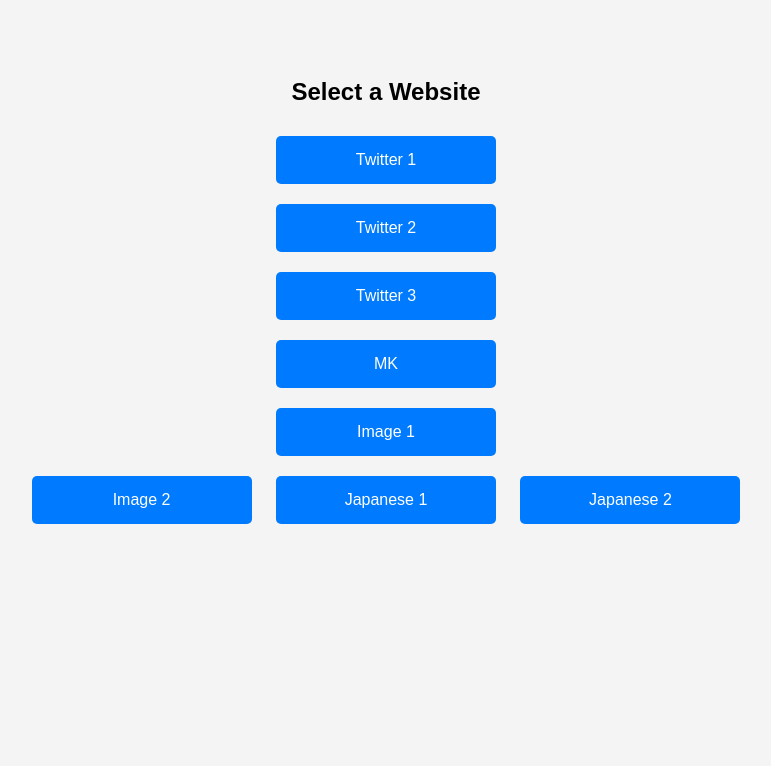
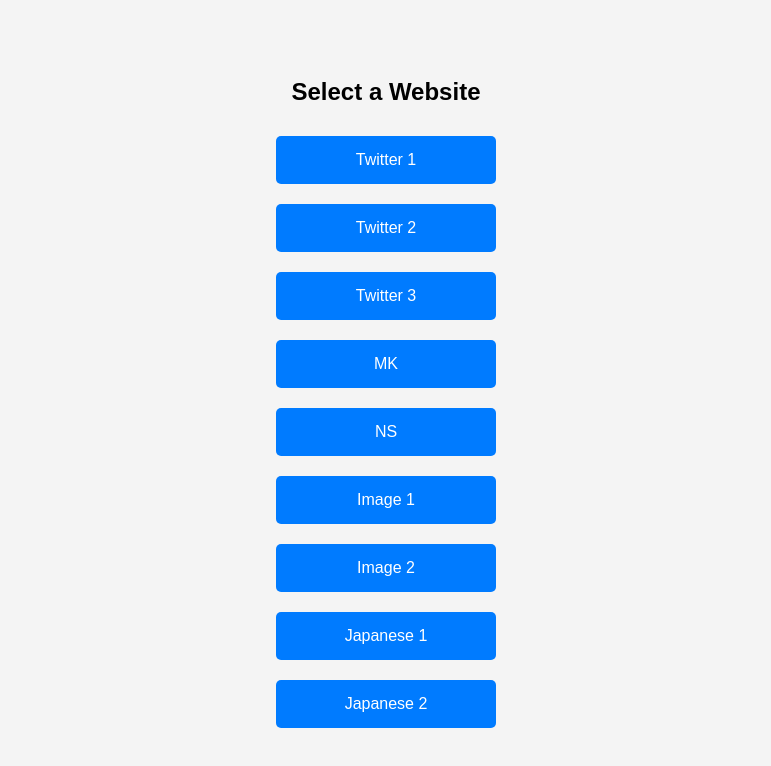
Before and after one commit to hello333176-hub/MySite, a plain HTML site: page index.html in a window 1280 px wide. Shown: the whole page, without its empty margins (254-1025 px from the left). Drawn offline with Linux system fonts and the light colour scheme.

Commit message:
Update index.html

```diff
--- a/index.html
+++ b/index.html
@@ -42,10 +42,11 @@
   <button onclick="redirect('https://x.com/i/status/1941210926818132432')">Twitter 2</button><br>
   <button onclick="redirect('https://x.com/i/status/2018371962687594871')">Twitter 3</button><br>
   <button onclick="redirect('https://www.xnxx.com/video-1crlw781/mia_khalifa_-_watch_mia_khalifa_and_her_stepmom_julianna_vega_in_a_smoking_hot_threesome')">MK</button><br>
+  <button onclick="redirect('https://www.pornhub.com/view_video.php?viewkey=ph5dd9bae41dde9')">NS</button><br>
   <button onclick="redirect('https://x.com/SwapnaSundhari5/status/2016538913851269624?s=20')">Image 1</button><br>
-  <button onclick="redirect('https://x.com/celebs_retouch/status/2015460753789370627?s=20')">Image 2</button>
-  <button onclick="redirect('https://missav123.com/dm94/en/shkd-970')">Japanese 1</button>
-  <button onclick="redirect('https://missav123.com/dm18/en/dvdes-851')">Japanese 2</button>
+  <button onclick="redirect('https://x.com/celebs_retouch/status/2015460753789370627?s=20')">Image 2</button><br>
+  <button onclick="redirect('https://missav123.com/dm94/en/shkd-970')">Japanese 1</button><br>
+  <button onclick="redirect('https://missav123.com/dm18/en/dvdes-851')">Japanese 2</button><br>
 
 
 </body>
```
